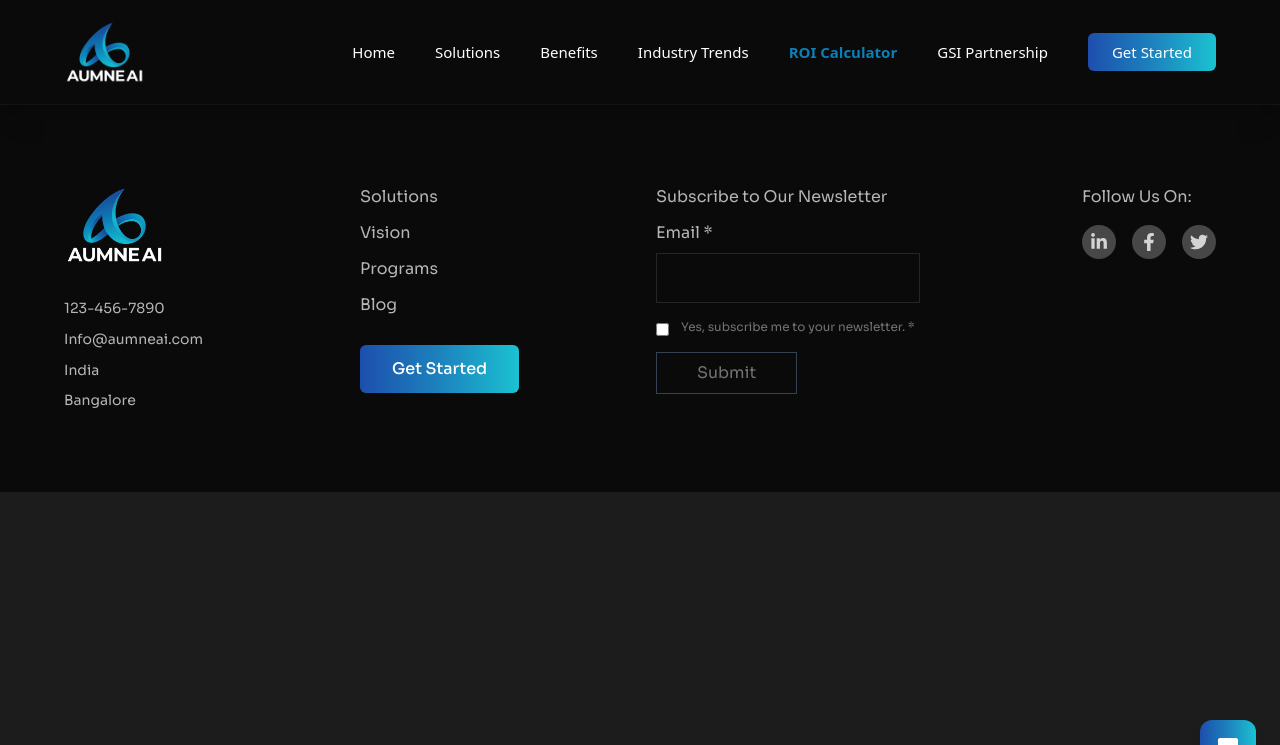
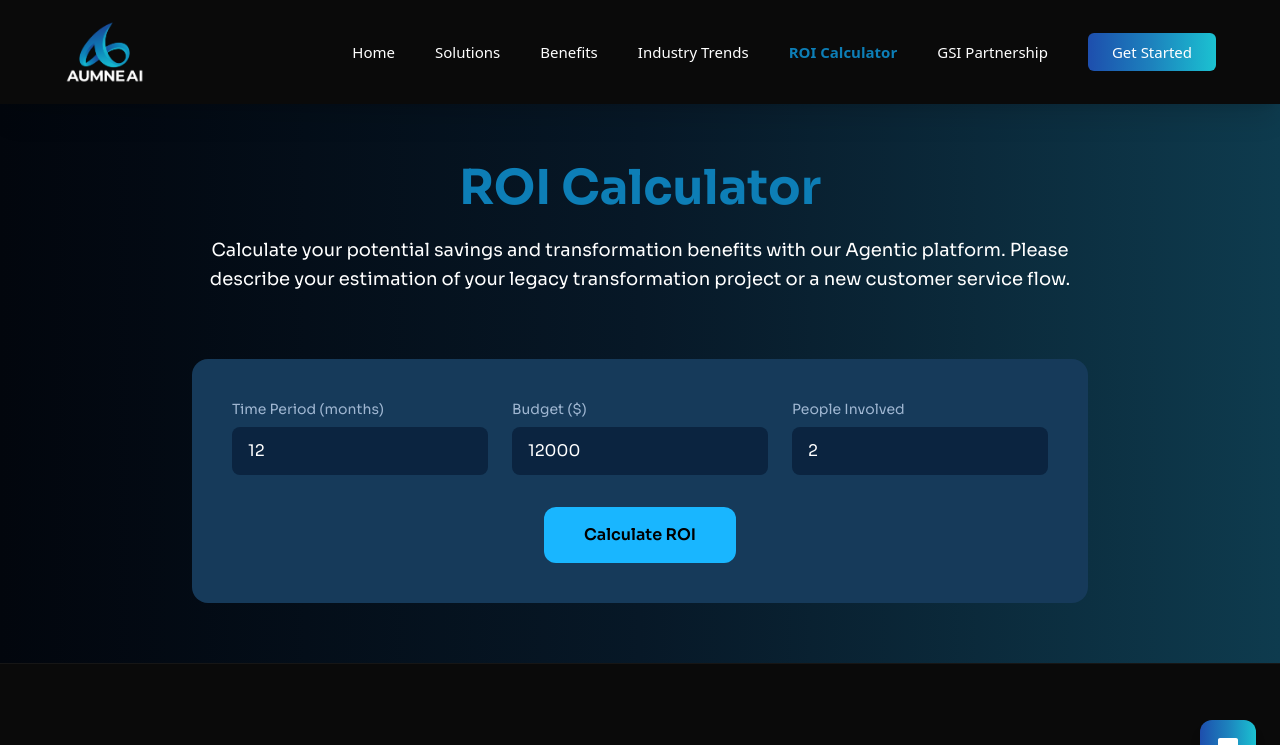
Before and after one commit to devilra/AumneAI, a React (Vite) app in the folder frontent/: page /roi-calculator in a window 1280 px wide. Shown: the top 745 px of the page. Built offline with nearby package versions, Linux system fonts and the light colour scheme; a web font is replaced by a local one.

Commit message:
Updated homepage sections and added ROI calculator

```diff
--- a/frontent/src/App.jsx
+++ b/frontent/src/App.jsx
@@ -6,6 +6,9 @@ import Footer from "./Components/Footer";
 import SolutionBanner from "./Solutions/SolutionBanner";
 import Solution from "./Solutions/Solution";
 import Benefits from "./Benefits/Benefits";
+import StatisticsSection from "./Home/StatisticsSection";
+import ROICalculator from "./RoiCalculator/ROICalculator";
+
 
 const App = () => {
   return (
@@ -15,6 +18,10 @@ const App = () => {
         <Route path="/" element={<HomePage />} />
         <Route path="/solutions" element={<Solution />} />
         <Route path="/benefits" element={<Benefits />} />
+        <Route path="/industry-trends" element={<StatisticsSection />} />
+        <Route path="/roi-calculator" element={<ROICalculator/>}
+
+  />
       </Routes>
       <Footer />
     </>
--- a/frontent/src/Benefits/BenefitsActs.jsx
+++ b/frontent/src/Benefits/BenefitsActs.jsx
@@ -176,7 +176,7 @@ export default function BenefitsActs() {
   return (
     <section
       ref={sectionRef}
-      className="pt-24 text-white px-6 bg-[#1c1c1c] overflow-hidden"
+      className="pt-10 text-white px-6 bg-gradient-to-r from-[#02060d] via-[#071827] via-[#0b2a3d] to-[#0e3b4e] overflow-hidden"
     >
       <div className="max-w-[1550px] mx-auto text-center">
         <h2 className="text-4xl md:text-6xl text-[#0D7EB6] font-semibold mb-6 tracking-tight">
--- a/frontent/src/Benefits/HowActs.jsx
+++ b/frontent/src/Benefits/HowActs.jsx
@@ -76,7 +76,7 @@ export default function HowActs() {
   return (
     <section
       ref={sectionRef}
-      className="relative min-h-screen text-white py-40 mb-20 overflow-visible"
+      className="relative min-h-screen text-white bg-gradient-to-r from-[#02060d] via-[#071827] via-[#0b2a3d] to-[#0e3b4e] py-40 mb-20 overflow-visible"
     >
       <div className="relative z-10 max-w-[1550px] mx-auto px-6 md:px-16">
         {/* Main Container with Border */}
--- a/frontent/src/Components/Footer.jsx
+++ b/frontent/src/Components/Footer.jsx
@@ -3,7 +3,7 @@ import { FaLinkedinIn, FaFacebookF, FaTwitter } from "react-icons/fa";
 
 export default function Footer() {
   return (
-    <footer className="bg-[#0A0A0A] text-white/70 py-20 px-6 md:px-16 border-t border-white/5">
+    <footer className="bg-[#0A0A0A] text-white/70 py-20 px-6 md:px-16 border-t border-white/5 ">
       <div className="max-w-[1300px] mx-auto grid grid-cols-1 md:grid-cols-4 gap-12 md:gap-8">
         {/* LOGO & ADDRESS BLOCK */}
         <div className="space-y-8">
--- a/frontent/src/Home/BannerSection.jsx
+++ b/frontent/src/Home/BannerSection.jsx
@@ -83,7 +83,7 @@ export default function BannerSection() {
             The First Agentic Service <br />
             <span className="py-3 inline-block">Lifecycle Platform</span>
           </h1>
-          <p className="text-xl md:text-xl text-center lg:text-start w-full lg:w-[600px] text-white/50 ">
+          <p className="text-xl md:text-xl text-center lg:text-start w-full lg:w-[600px] text-white/80 ">
             Aumne revolutionizes Service Lifecycle Management with Agentic
             systems, transforming legacy IVRs, chatbots, fragmented workflows,
             and siloed support into Agentic conversational services.{" "}
--- a/frontent/src/Home/DataGrowthSection.jsx
+++ b/frontent/src/Home/DataGrowthSection.jsx
@@ -97,7 +97,7 @@ export default function DataGrowthSection() {
                   with enterprise-grade control.
                 </span>
               </h2>
-              <p className="mt-8 text-neutral-400 text-lg leading-relaxed max-w-xs">
+              <p className="mt-8 text-white/80 text-lg leading-relaxed max-w-xs">
                 Empower your enterprise with seamless AI integration and
                 data-driven decision making.
               </p>
@@ -125,7 +125,7 @@ export default function DataGrowthSection() {
                     <h3 className="text-lg font-semibold text-[#0D7EB6] mb-3 leading-tight">
                       {card.title}
                     </h3>
-                    <p className="text-neutral-400 text-sm leading-relaxed">
+                    <p className="text-white-80 text-sm leading-relaxed">
                       {card.desc}
                     </p>
                   </div>
--- a/frontent/src/Home/StatisticsSection.jsx
+++ b/frontent/src/Home/StatisticsSection.jsx
@@ -177,13 +177,14 @@ export default function StatisticsSection() {
   return (
     <section
       ref={sectionRef}
-      className="pt-24 text-white px-6 bg-[#1c1c1c] overflow-hidden"
+      className="pt-10 text-white px-6 bg-gradient-to-r from-[#02060d] via-[#071827] via-[#0b2a3d] to-[#0e3b4e] overflow-hidden"
     >
+
       <div className="max-w-[1550px] mx-auto text-center">
         <h2 className="text-4xl md:text-6xl text-[#0D7EB6] font-semibold mb-6 tracking-tight">
           Industry Trends
         </h2>
-        <p className="mb-20 text-neutral-400 text-lg md:text-xl max-w-4xl mx-auto leading-relaxed">
+        <p className="mb-20 text-white text-lg md:text-xl max-w-4xl mx-auto leading-relaxed">
           The customer service landscape is rapidly evolving, but many
           organizations struggle with transformation challenges.
         </p>
@@ -222,7 +223,7 @@ export default function StatisticsSection() {
                 </span>
               </div>
 
-              <p className="text-neutral-400 text-lg mb-6 leading-relaxed">
+              <p className="text-white text-lg mb-6 leading-relaxed">
                 {item.label}
               </p>
               <p className="text-[#0D7EB6] text-sm font-medium tracking-wide uppercase">
--- a/frontent/src/Home/VelocityReliabilitySection.jsx
+++ b/frontent/src/Home/VelocityReliabilitySection.jsx
@@ -79,7 +79,7 @@ export default function VelocityReliabilitySection() {
   return (
     <section
       ref={sectionRef}
-      className="relative min-h-screen bg-[#1c1c1c] text-white overflow-hidden py-20"
+      className="relative min-h-screen bg-gradient-to-r from-[#02060d] via-[#071827] via-[#0b2a3d] to-[#0e3b4e] text-white overflow-hidden py-20"
     >
       <div className="mx-auto max-w-[1550px] px-6 md:px-14">
         <div className="flex flex-col md:flex-row items-center gap-10 border border-white/10 rounded-xl overflow-hidden">
--- /dev/null
+++ b/frontent/src/RoiCalculator/ROICalculator.jsx
@@ -0,0 +1,98 @@
+import { useEffect, useRef } from "react";
+
+const ROICalculator = () => {
+  const textRef = useRef(null);
+  const boxRef = useRef(null);
+
+  useEffect(() => {
+    const observer = new IntersectionObserver(
+      ([entry]) => {
+        if (entry.isIntersecting) {
+          textRef.current.classList.remove(
+            "opacity-0",
+            "translate-x-20"
+          );
+          boxRef.current.classList.remove(
+            "opacity-0",
+            "-translate-x-20"
+          );
+        }
+      },
+      { threshold: 0.3 }
+    );
+
+    observer.observe(textRef.current);
+    observer.observe(boxRef.current);
+
+    return () => observer.disconnect();
+  }, []);
+
+  return (
+    <section
+      id="roi-calculator"
+      className="relative overflow-hidden bg-gradient-to-r from-[#02060d] via-[#071827] via-[#0b2a3d] to-[#0e3b4e] py-15 px-4 text-center"
+    >
+      {/* TEXT */}
+      <div
+        ref={textRef}
+        className="mx-auto mb-16 max-w-4xl transform opacity-0 translate-x-20 transition-all duration-1000 ease-out"
+      >
+        <h1 className="mb-6 text-5xl font-bold text-[#0D7EB6]">
+          ROI Calculator
+        </h1>
+        <p className="text-lg leading-relaxed text-white">
+          Calculate your potential savings and transformation benefits with our
+          Agentic platform. Please describe your estimation of your legacy
+          transformation project or a new customer service flow.
+        </p>
+      </div>
+
+      {/* BOX */}
+      <div
+  ref={boxRef}
+  className=" mx-auto max-w-4xl transform opacity-0 -translate-x-20 rounded-2xl  bg-[#163A5A] p-10 transition-all duration-1000 ease-out hover:-translate-y-1 hover:shadow-glow"
+    >
+        <div className="grid gap-6 md:grid-cols-3">
+          <div className="text-left">
+            <label className="mb-2 block text-sm text-[#9fb6d1]">
+              Time Period (months)
+            </label>
+            <input
+              type="number"
+              defaultValue="12"
+              className="w-full rounded-lg bg-[#0b2440] px-4 py-3 text-white outline-none"
+            />
+          </div>
+
+          <div className="text-left">
+            <label className="mb-2 block text-sm text-[#9fb6d1]">
+              Budget ($)
+            </label>
+            <input
+              type="number"
+              defaultValue="12000"
+              className="w-full rounded-lg bg-[#0b2440] px-4 py-3 text-white outline-none"
+            />
+          </div>
+
+          <div className="text-left">
+            <label className="mb-2 block text-sm text-[#9fb6d1]">
+              People Involved
+            </label>
+            <input
+              type="number"
+              defaultValue="2"
+              className="w-full rounded-lg bg-[#0b2440] px-4 py-3 text-white outline-none"
+            />
+          </div>
+        </div>
+
+        <button className="mt-8 rounded-xl bg-[#19b6ff] px-10 py-4 font-semibold text-black transition-all duration-300 hover:bg-[#0ea5e9]">
+          Calculate ROI
+        </button>
+      </div>
+    </section>
+  );
+};
+
+export default ROICalculator;
```
